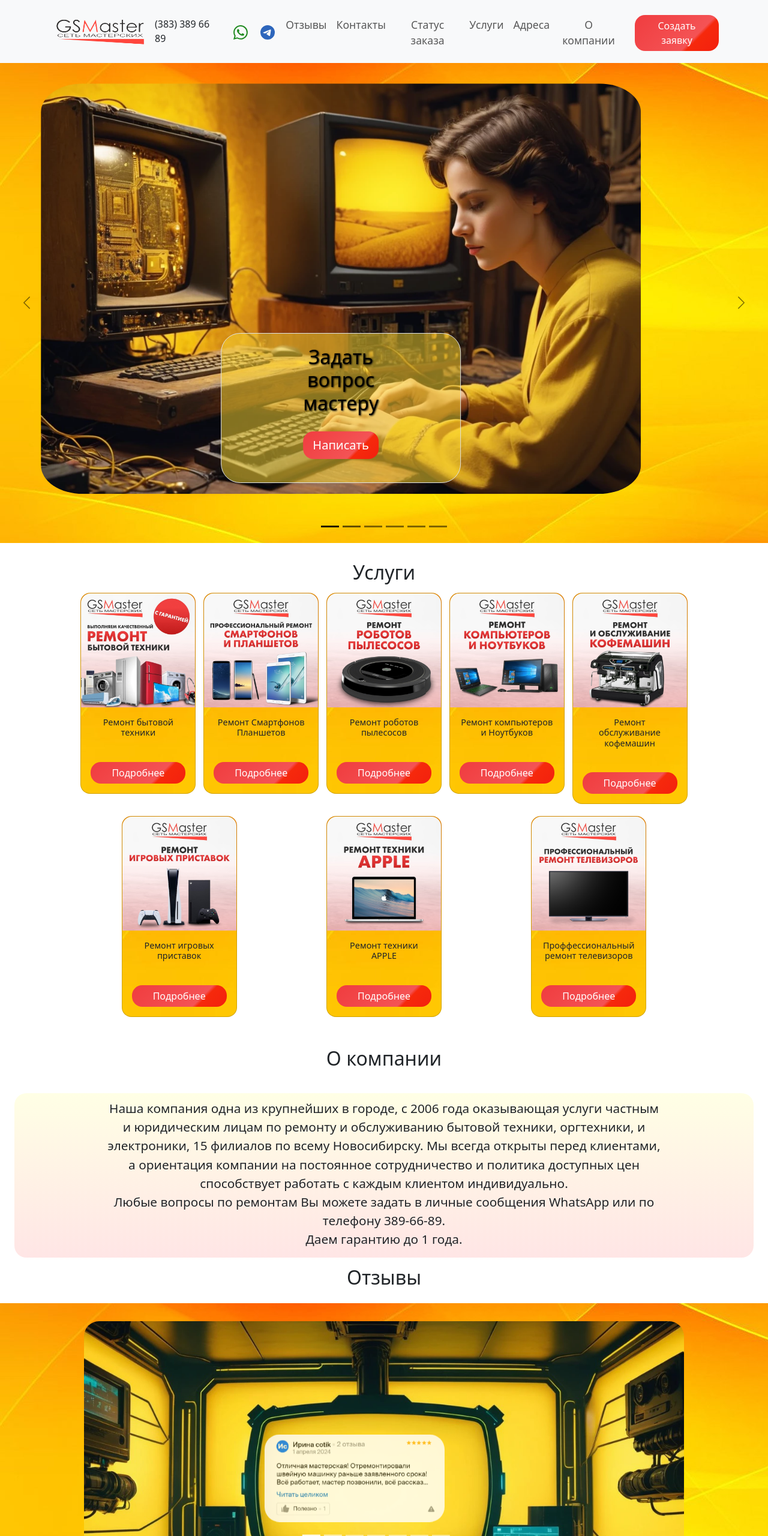
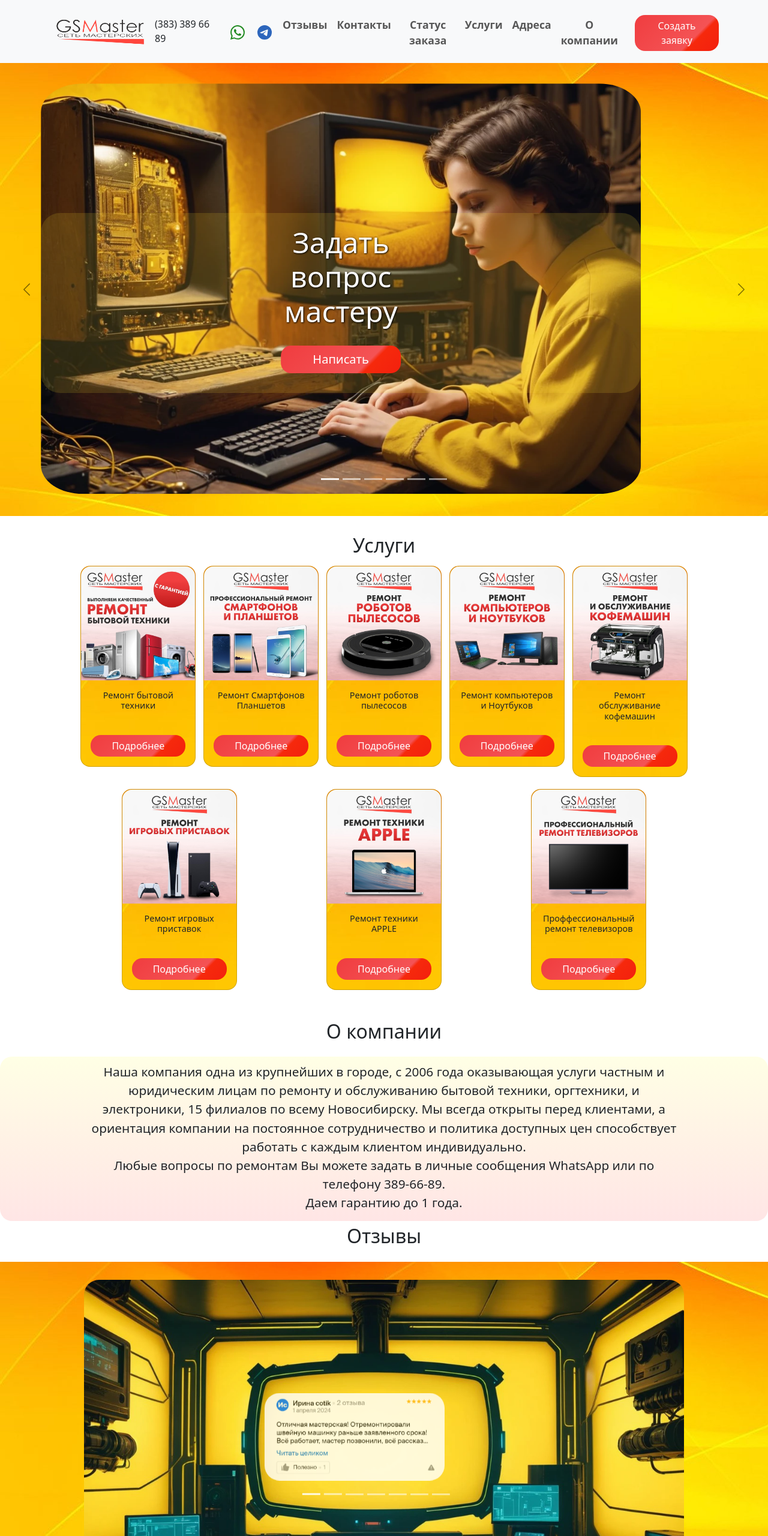
Before and after one commit to MercurySon47/MercurySon47.github.io, a plain HTML site: page index.html in a window 1280 px wide. Shown: the top 2560 px of the page at 60% size. Drawn offline with nearby package versions, Linux system fonts and the light colour scheme.

Commit message:
05_04_24 19_00

```diff
--- a/css/mobile.css
+++ b/css/mobile.css
@@ -8,7 +8,7 @@ body, html {
 }
 
 .navbar-brand img {
-    width: 70px;
+    width: 75px;
     height: 30px;
     margin-right: 0;
     padding-right:0 ;
@@ -28,7 +28,10 @@ body, html {
 .nav-link {
     font-size: 1em !important;
     text-align: center;
-    margin: 1%;
+}
+
+.nav-item a{
+    font-weight: 600;
 }
 
 .whatsapp_icon {
@@ -53,8 +56,9 @@ body, html {
 
 .menu-button {
     display: block;
-    margin-top: 5px !important;
     margin: 0 auto;
+    margin-top: 10px !important;
+    margin-bottom: 10px;
 }
 
 .carousel-inner.top_slider {
@@ -88,7 +92,11 @@ body, html {
 
 }
 
-.carousel-caption h5 {
+.carousel-caption.rounded-5.border {
+    border-style: none !important;
+}
+
+.carousel-caption h1 {
     margin-bottom: 20px;
 }
 
@@ -139,8 +147,11 @@ body, html {
 }
 
 .service_items {
-    margin-left: 30px;
-    margin-right: 30px;
+    padding-left: 30px;
+    padding-right: 30px;
+    padding-bottom: 20px;
+    padding-top: 15px;
+    background-image: url('../img/DL/1_back.jpg');
 }
 
 .card_service {
@@ -172,10 +183,8 @@ body, html {
 }
 
 .company {
-    background: linear-gradient(rgba(255, 255, 0, 0.1), rgba(255, 4, 4, 0.1));
-    padding-left: 10px;
-    padding-right: 10px;
-    /* padding-bottom: 10px; */
+    background-image: url('../img/DL/1_back.jpg');
+    padding: 10px 30px 20px 30px;
     font-size: 1.1rem;
     border-radius: 20px;
     text-align: center;
@@ -334,6 +343,14 @@ body, html {
     width: 100%;
 }
 
+.map_1 {
+    display: none;
+}
+
+.map_background_1 {
+    display: none;
+}
+
 .btn-danger{
     border-radius: 17px;
     background: -moz-linear-gradient(-45deg, #e81216 0%, #f45355 50%, #f6290c 51%, #ed0e11 71%, #fc1b21 100%);
--- a/css/style.css
+++ b/css/style.css
@@ -36,6 +36,10 @@ body, html {
     padding-left: 1%;
 }
 
+.nav-item a{
+    font-weight: 600;
+}
+
 .whatsapp_icon {
     font-size: 1.1em !important;
     text-align: center;
@@ -62,9 +66,14 @@ body, html {
 
 /* Слайдер */
 
+
+.carousel-indicators.slider_indicators {
+    margin-bottom: 50px;
+
+}
 .carousel-inner.top_slider {
     width: 100% ;
-    height: 800px;
+    height: 755px;
     /* background-color: yellow; */
     background-image: url('../img/DL/1_back.jpg');
     background-size: auto;
@@ -82,15 +91,26 @@ body, html {
 .carousel-caption {
     text-shadow: 1px 1px 3px #000;
     position: static;
-    transform: translate(0%, 450px);
-    width: 400px;
-    height: 250px;
+    transform: translate(0%, 250px);
+    width: 1000px;
+    height: 300px;
     display: block;
     margin: 0 auto;
-    background-color: rgba(255, 220, 50, 0.5);
+    background-color: rgba(255, 220, 50, 0.15);
+}
+
+.carousel-caption.rounded-5.border {
+    border-style: none !important;
+}
+
+.carousel-caption.rounded-5.border h1{
+    font-size: 3rem !important;
+    color: #ffffff;
+    font-weight: 400;
 }
 
 .carousel-caption button{
+    width: 200px;
     margin-top: 20px;
 }
 
@@ -229,6 +249,7 @@ body, html {
     width: 50%;
 
 }
+
 .carousel-indicators.feedback_indicators {
    bottom: -50px;
 }
@@ -295,15 +316,22 @@ body, html {
     text-align: center;
 }
 .map{
+    display: none;
+}
+
+.map_1{
     display: block;
-    width: 320px;
+    width: 960px;
     margin: 0 auto;
     margin-bottom: 20px;
     border-radius: 25px 25px 25px 25px;
     overflow: hidden;
 }
+.map_background {
+    display: none;
 
-.map_background{
+}
+.map_background_1{
     padding-top: 30px;
     padding-bottom: 10px;
     background-image: url('../img/DL/1_back.jpg');
--- a/index.html
+++ b/index.html
@@ -72,8 +72,8 @@
 
   <!-- Блок Слайдер -->
 
-  <div class="carousel slide carousel-dark" data-bs-ride="carousel" id="slides">
-    <ul class="carousel-indicators" style="list-style-type: none;">
+  <div class="carousel slide" data-bs-ride="carousel" id="slides">
+    <ul class="carousel-indicators slider_indicators" style="list-style-type: none;">
       <li data-bs-target="#slides" data-bs-slide-to="0" class="active"></li>
       <li data-bs-target="#slides" data-bs-slide-to="1"></li>
       <li data-bs-target="#slides" data-bs-slide-to="2"></li>
@@ -120,7 +120,7 @@
       </div>
 
       <div class="carousel-item">
-        <img class="slider_img first_slide_comp" src="img/DL/19.webp" alt="">
+        <img class="slider_img first_slide_comp" src="img/DL/33_1.jpg" alt="">
         <img class="slider_img first_slide_mobile border" src="img/DL/dostavka2.jpg" alt="">
         <div class="carousel-caption rounded-5 border">
           <h1 class="display-6">Забрать <br>технику<br>на ремонт</h1>
@@ -129,7 +129,6 @@
       </div>
 
       <div class="carousel-item">
-        <!-- <div class="split left"> -->
         <img class="slider_img first_slide_comp" src="img/DL/14.webp" alt="">
         <img class="slider_img first_slide_mobile border" src="img/DL/24.webp" alt="">
         <div class="carousel-caption rounded-5 border  ">
@@ -138,11 +137,11 @@
         </div>
       </div>
     </div>
-    <button class="carousel-control-prev" type="button" data-bs-target="#slides" data-bs-slide="prev">
+    <button class="carousel-control-prev carousel-dark" type="button" data-bs-target="#slides" data-bs-slide="prev">
       <span class="carousel-control-prev-icon" aria-hidden="true"></span>
       <span class="visually-hidden">Previous</span>
     </button>
-    <button class="carousel-control-next" type="button" data-bs-target="#slides" data-bs-slide="next">
+    <button class="carousel-control-next carousel-dark" type="button" data-bs-target="#slides" data-bs-slide="next">
       <span class="carousel-control-next-icon fontIcon" aria-hidden="true"></span>
       <span class="visually-hidden">Next</span>
     </button>
@@ -244,8 +243,7 @@
   </div>
   <!-- Блок о нас -->
   <h2 id="about_us" class="company_title">О компании</h2>
-
-  <p class="company m-4">Наша компания одна из крупнейших в городе,
+  <p class="company">Наша компания одна из крупнейших в городе,
     c 2006 года оказывающая услуги частным и юридическим лицам по ремонту и обслуживанию бытовой техники,
     оргтехники, и электроники, 15 филиалов по всему Новосибирску.
     Мы всегда открыты перед клиентами,
@@ -484,6 +482,12 @@
       "https://api-maps.yandex.ru/services/constructor/1.0/js/?um=constructor%3A49fca65bd42b02e96144bd49431576114d86392720919e85751f7d9613a970c4&amp;width=320&amp;height=400&amp;lang=ru_RU&amp;scroll=true;apykey=<031587c9-f090-4d44-ab36-c443553450d0>"></script>
     </div>
   </div>
+  <div class="map_background_1">
+    <div class="map_1">
+      <script type="text/javascript" charset="utf-8" async src=
+      "https://api-maps.yandex.ru/services/constructor/1.0/js/?um=constructor%3A3d2a3503c0947742a7dbba02ab593c1014533d2730700c1390f111844bec3a9f&amp;width=960&amp;height=400&amp;lang=ru_RU&amp;scroll=true;apykey=<031587c9-f090-4d44-ab36-c443553450d0"></script>
+    </div>
+  </div>
 
   <script src="https://cdn.jsdelivr.net/npm/bootstrap@5.3.3/dist/js/bootstrap.bundle.min.js"
     integrity="sha384-YvpcrYf0tY3lHB60NNkmXc5s9fDVZLESaAA55NDzOxhy9GkcIdslK1eN7N6jIeHz"
```
Also changed, not shown: img/DL/28.webp (deleted), img/DL/33.webp (added), img/DL/33_1.jpg (added).
